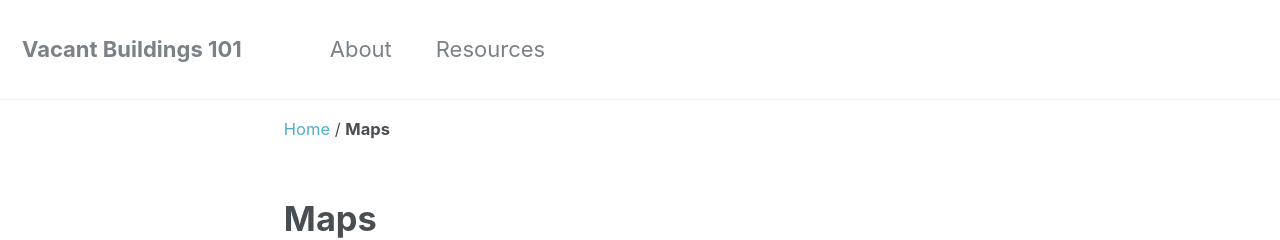
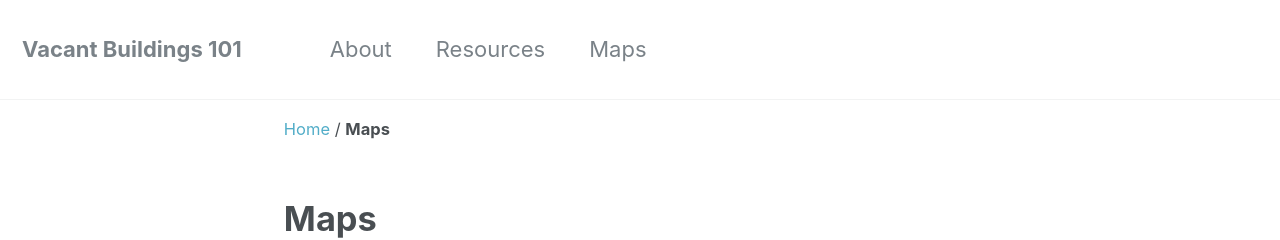
Before and after one commit to baltimoreheritage/vacant-buildings-101, a Jekyll site: the page built from _pages/maps.html, in a window 1280 px wide. Shown: the top 240 px of the page. Built offline with Jekyll 4.4.1, drawn with Linux system fonts in a browser that asks for light colours.

Commit message:
Add Maps to main navigation

```diff
--- a/_data/navigation.yml
+++ b/_data/navigation.yml
@@ -4,8 +4,8 @@ main:
     url: https://baltimoreheritage.github.io/vacant-buildings-101/about/
   - title: "Resources"
     url: https://baltimoreheritage.github.io/vacant-buildings-101/resources/
-  # - title: "About"
-  #   url: https://mmistakes.github.io/minimal-mistakes/about/
+  - title: "Maps"
+    url: https://baltimoreheritage.github.io/vacant-buildings-101/maps/
   # - title: "Sample Posts"
   #   url: /year-archive/
   # - title: "Sample Collections"
```
